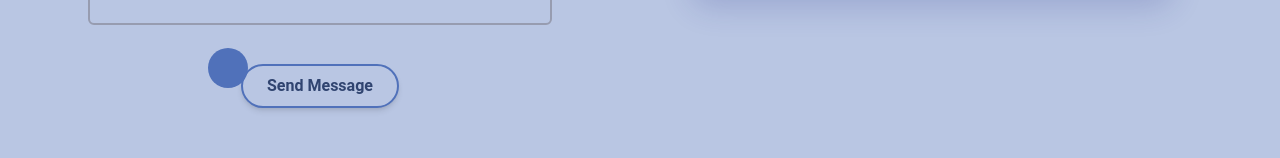
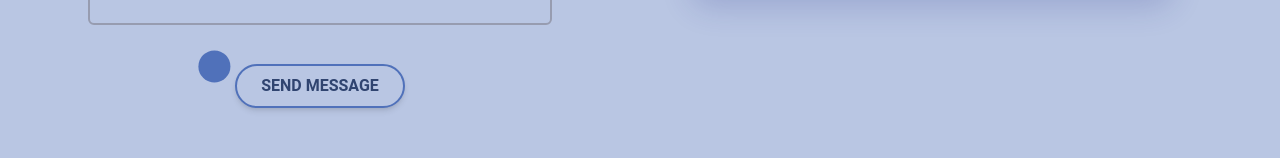
Before and after one commit to bavayra/dog-shelter, a React (Vite) app: page / in a window 1280 px wide. Shown: the part 6779-6937 px from the top of the page. Built offline with nearby package versions, Linux system fonts and the light colour scheme; a web font is replaced by a local one.

Commit message:
style(contactSection-1024): decreased w of the form. Decreased w of the section container. Set send message btn text to uppercase. Decreased size of the decor circle. Corrected decor circles positions. Corrected margins

```diff
--- a/src/features/ContactSection.tsx
+++ b/src/features/ContactSection.tsx
@@ -120,14 +120,14 @@ const ContactSection = () => {
           right="0"
           zIndex={10}
           opacity={70}
-          className="xs:-translate-x-[130%] 4xl:mt-6 tablet-lg:-translate-x-[20%] tablet-lg:translate-y-[70%] xs:translate-y-1/4 4xl:mr-16 tablet-sm:-translate-x-[240%] translate-x-[200%] sm:mr-6 md:-translate-x-[355%] lg:mt-0 lg:-translate-x-[440%] xl:mt-5 xl:-translate-x-[600%] [@media(min-height:1152px)]:mr-32"
+          className="xs:-translate-x-[130%] 4xl:mt-6 tablet-lg:-translate-x-[20%] tablet-lg:translate-y-[70%] xs:translate-y-1/4 4xl:mr-16 tablet-sm:-translate-x-[240%] translate-x-[200%] sm:mr-6 md:-translate-x-[355%] lg:mt-0 lg:-translate-x-[540%] xl:mt-5 xl:-translate-x-[600%] [@media(min-height:1152px)]:mr-32"
         />
       </div>
       <h2 className="typography-h2 xs:text-5xl 4xl:text-9xl tablet-lg:text-8xl relative z-11 mb-4 text-center md:text-7xl xl:text-8xl">
         Contact Us
       </h2>
-      <div className="5xl:gap-40 5xl:w-400 tablet-lg:grid tablet-lg:grid-cols-2 tablet-lg:gap-4 relative flex justify-center md:m-6 md:mx-auto lg:w-240 xl:w-300 xl:gap-10">
-        <div className="5xl:max-w-180 w-full max-w-md px-6 xl:mx-6 xl:max-w-lg">
+      <div className="5xl:gap-40 5xl:w-400 tablet-lg:grid tablet-lg:grid-cols-2 tablet-lg:gap-4 relative flex justify-center md:m-6 md:mx-auto lg:w-200 xl:w-300 xl:gap-10">
+        <div className="5xl:max-w-180 w-full max-w-md px-6 lg:max-w-sm xl:mx-6 xl:max-w-lg">
           <form id="contact-form" onSubmit={handleSubmit} className="space-y-2">
             <div>
               <TextInput
@@ -208,12 +208,13 @@ const ContactSection = () => {
               <DecorativeCircle
                 size={8}
                 tabletLgSize={10}
+                lgSize={8}
                 xl5Size={12}
                 color="primary-500"
                 top="0"
                 left="0"
                 zIndex={12}
-                className="xs:translate-x-[200%] 5xl:ml-26 tablet-sm:translate-x-[280%] tablet-lg:translate-x-[120%] tablet-lg:-mt-2 translate-x-[150%] translate-y-[20%] sm:ml-5 md:translate-x-[200%] lg:ml-12 xl:ml-18"
+                className="xs:translate-x-[200%] 5xl:ml-26 tablet-sm:translate-x-[280%] tablet-lg:translate-x-[120%] tablet-lg:-mt-2 translate-x-[150%] translate-y-[20%] sm:ml-5 md:translate-x-[200%] lg:-mt-1 lg:ml-9 xl:ml-18"
               />
             </div>
 
@@ -226,7 +227,7 @@ const ContactSection = () => {
                 ariaLabel="Submit this form"
                 className="5xl:py-4 5xl:px-10 w-auto text-center font-semibold"
               >
-                {isSubmitting ? 'Sending...' : 'Send Message'}
+                {isSubmitting ? 'Sending...' : 'SEND MESSAGE'}
               </Button>
             </div>
 
```
